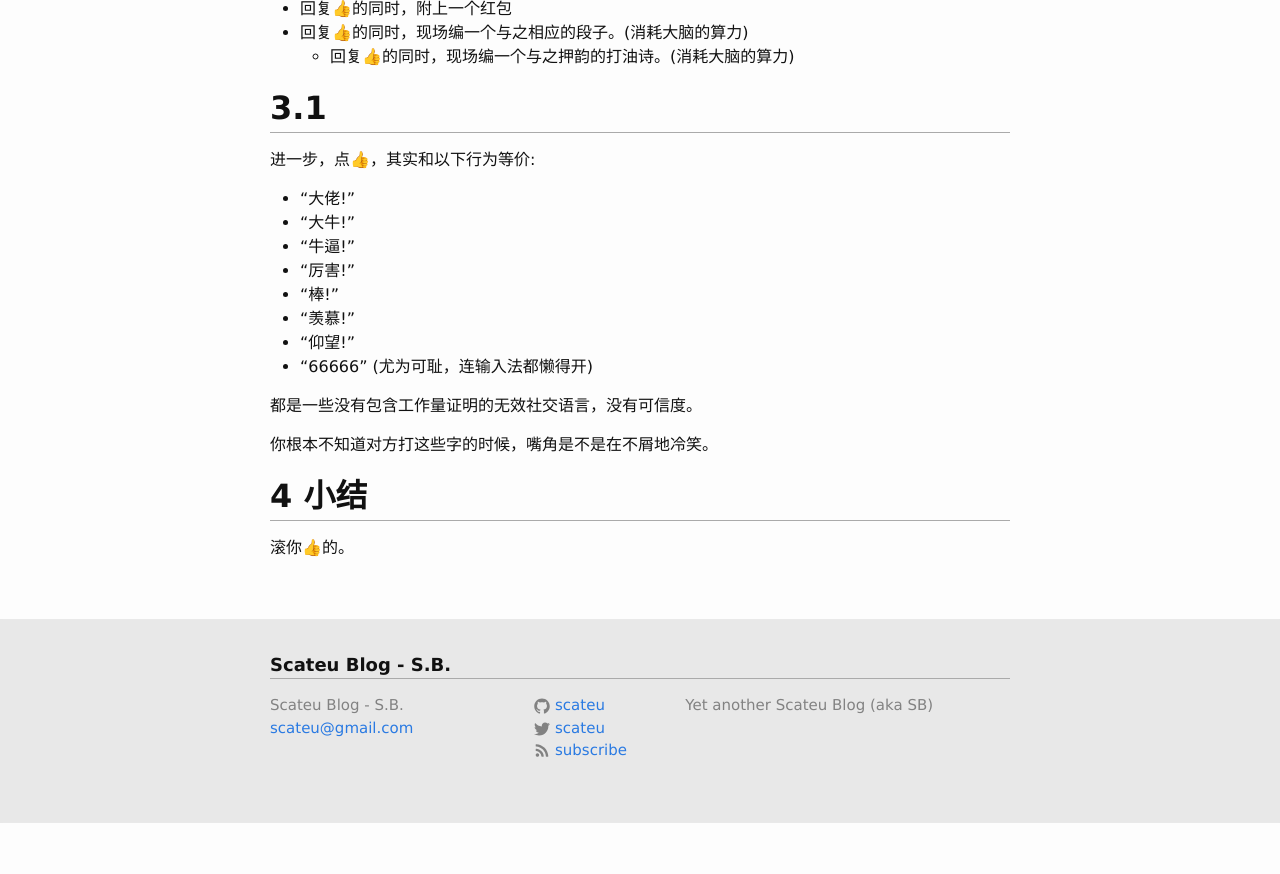
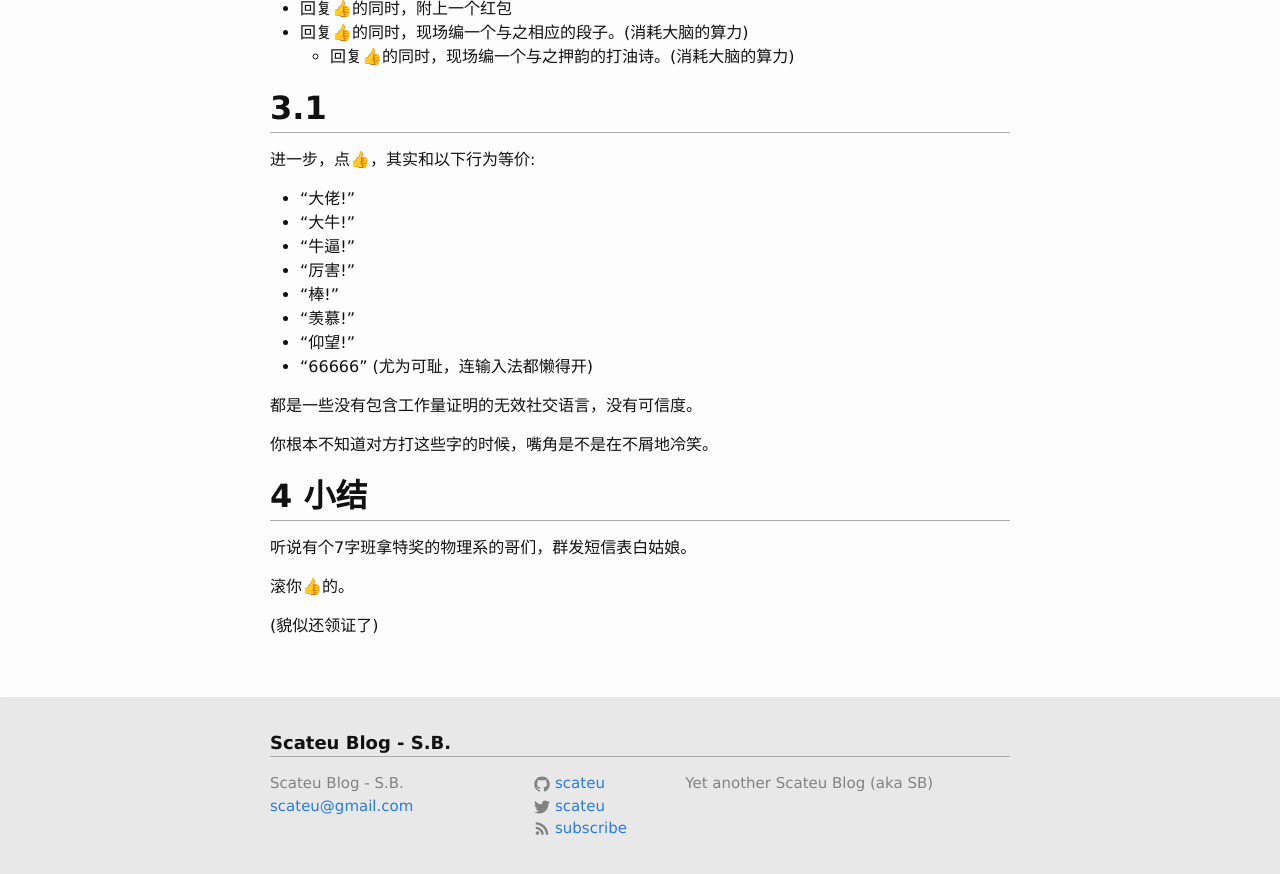
Before and after one commit to scateu/scateu.github.io, a Jekyll site: the page built from _posts/2017-11-29-proof-of-work-in-social-networking.md, in a window 1280 px wide and 900 px high, scrolled down 1281 px. Shown: the top 874 px of the window. Built offline with Jekyll 4.4.1, drawn with Linux system fonts in a browser that asks for light colours; nearby versions of some CDN libraries; formulas are drawn with MathJax 3; comment, search, counter and statistics services are not loaded; before the commit the page ends 2103 px from its top, so only the background shows below that.

Commit message:
Wed Nov 29 14:16:57 CST 2017

```diff
--- a/_posts/2017-11-29-proof-of-work-in-social-networking.md
+++ b/_posts/2017-11-29-proof-of-work-in-social-networking.md
@@ -75,4 +75,8 @@ mathjax: true
 
 ## 4 小结
 
+听说有个7字班拿特奖的物理系的哥们，群发短信表白姑娘。
+
 滚你👍的。
+
+(貌似还领证了)
```
